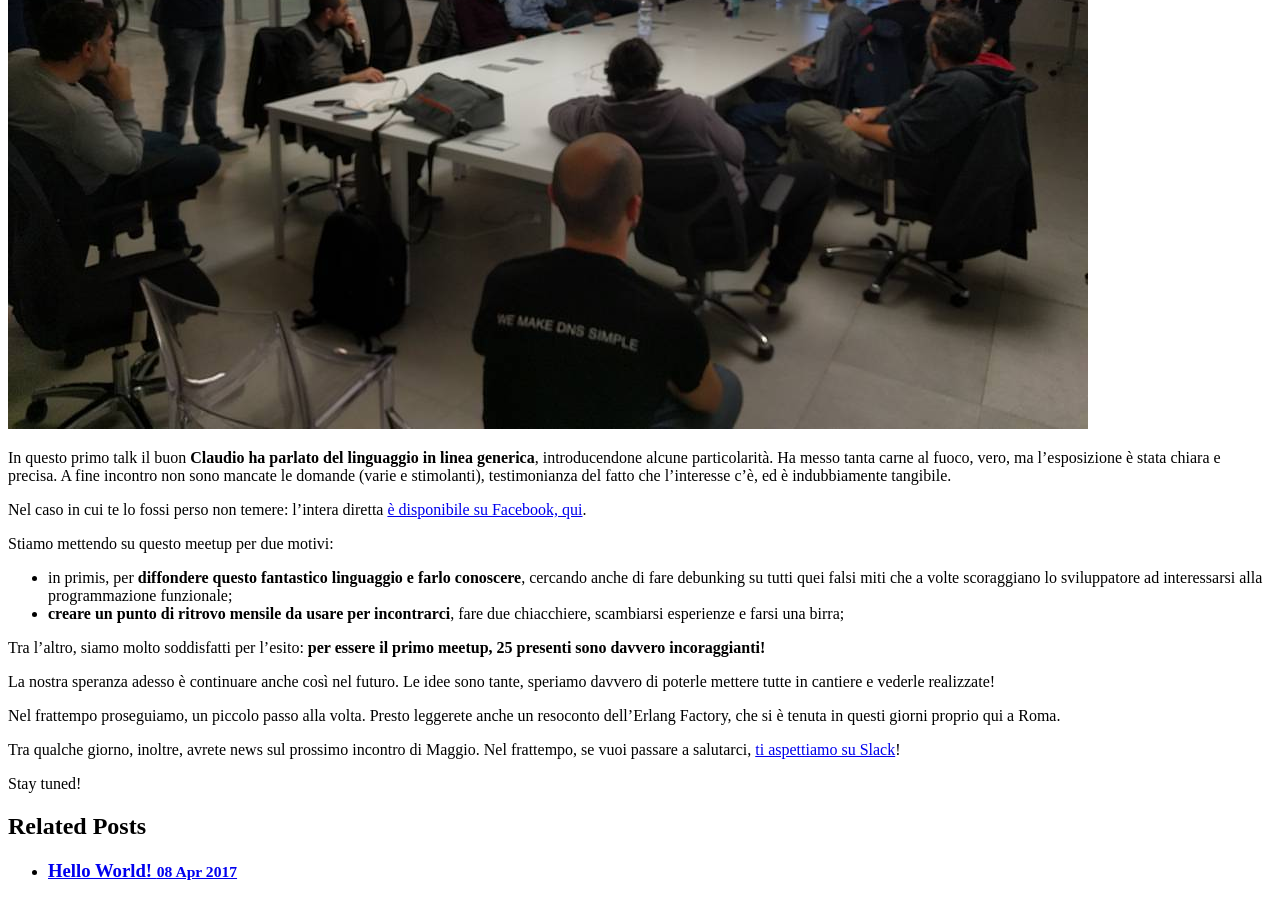
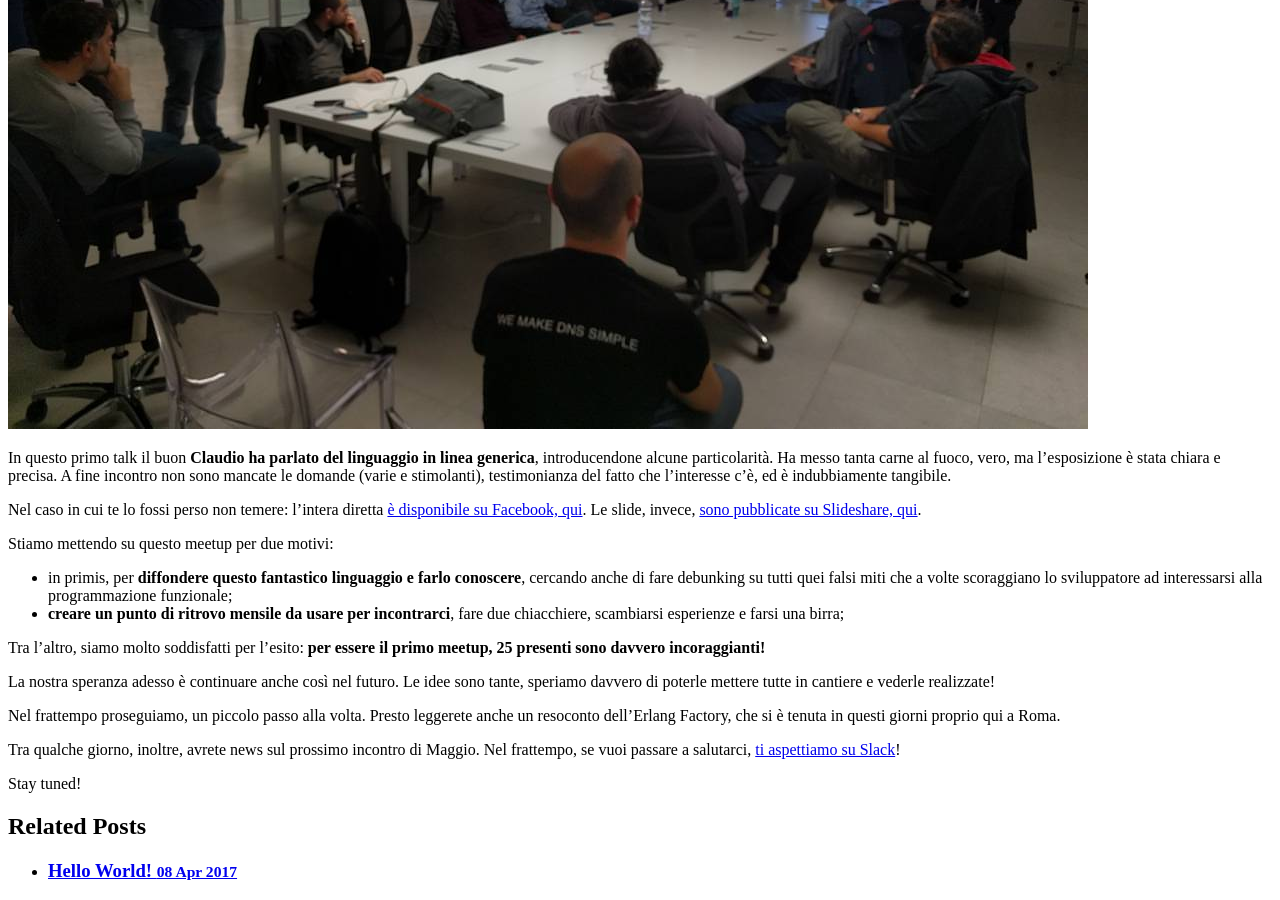
Before and after one commit to elixir-roma/elixir-roma.github.io, a Jekyll site: the page built from _posts/2017-04-09-incontro-marzo-2017.md, in a window 1280 px wide and 900 px high, scrolled down 695 px. Built offline with Jekyll 4.4.1, drawn with Linux system fonts in a browser that asks for light colours; Markdown is read by kramdown in place of the engine named in the settings.

Commit message:
Slideshare link in March-related post

```diff
--- a/_posts/2017-04-09-incontro-marzo-2017.md
+++ b/_posts/2017-04-09-incontro-marzo-2017.md
@@ -10,7 +10,7 @@ Come alcuni di voi già sapranno, Lunedì 3 Aprile si è tenuto il primo incontr
 
 In questo primo talk il buon **Claudio ha parlato del linguaggio in linea generica**, introducendone alcune particolarità. Ha messo tanta carne al fuoco, vero, ma l'esposizione è stata chiara e precisa. A fine incontro non sono mancate le domande (varie e stimolanti), testimonianza del fatto che l'interesse c'è, ed è indubbiamente tangibile.
 
-Nel caso in cui te lo fossi perso non temere: l'intera diretta [è disponibile su Facebook, qui](https://www.facebook.com/groups/elixir.roma/permalink/1160422734084663/?pnref=story).
+Nel caso in cui te lo fossi perso non temere: l'intera diretta [è disponibile su Facebook, qui](https://www.facebook.com/groups/elixir.roma/permalink/1160422734084663/?pnref=story). Le slide, invece, [sono pubblicate su Slideshare, qui](https://www.slideshare.net/ClaudioDAlicandro/my-elixir-helwo-lorld).
 
 Stiamo mettendo su questo meetup per due motivi:
 
```
